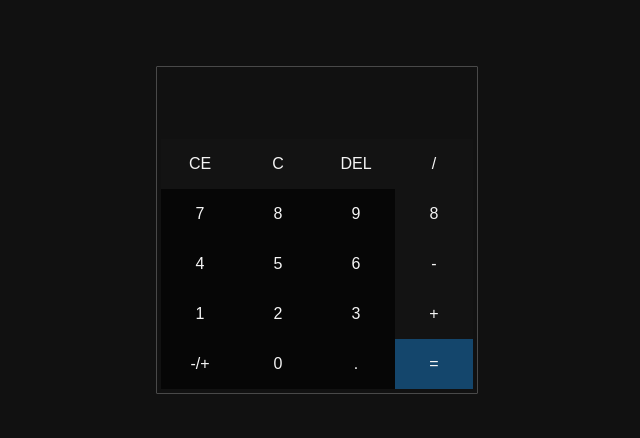
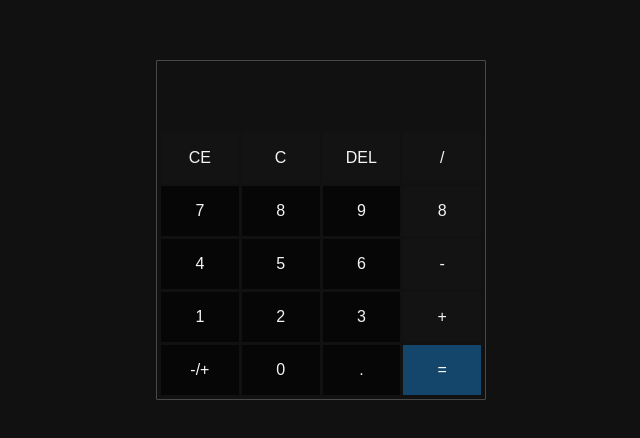
Before and after one commit to InverMN/angular-claculator, an Angular app: page / in a window 1280 px wide. Shown: the part 170-608 px from the top of the page, without its empty margins (324-964 px from the left). Built offline with nearby package versions, Linux system fonts and the light colour scheme.

Commit message:
Replace CSS Flexbox with Grid

```diff
--- a/src/app/app.component.css
+++ b/src/app/app.component.css
@@ -12,4 +12,5 @@
 
   border: 1px solid rgb(73, 73, 73);
   border-radius: 1px;
+  padding: 4px;
 }
--- a/src/app/button/button.component.css
+++ b/src/app/button/button.component.css
@@ -1,9 +1,6 @@
 :host {
-  flex-basis: 25%;
-
   height: 50px;
   line-height: 50px;
-
   text-align: center;
 }
 
--- a/src/app/controls/controls.component.css
+++ b/src/app/controls/controls.component.css
@@ -1,7 +1,6 @@
 :host {
-  display: flex;
-  flex-wrap: wrap;
-  flex-direction: row;
-
-  margin: 4px;
+  display: grid;
+  grid-template-columns: repeat(4, 1fr);
+  grid-template-rows: repeat(4, 50px);
+  gap: 3px;
 }
```
